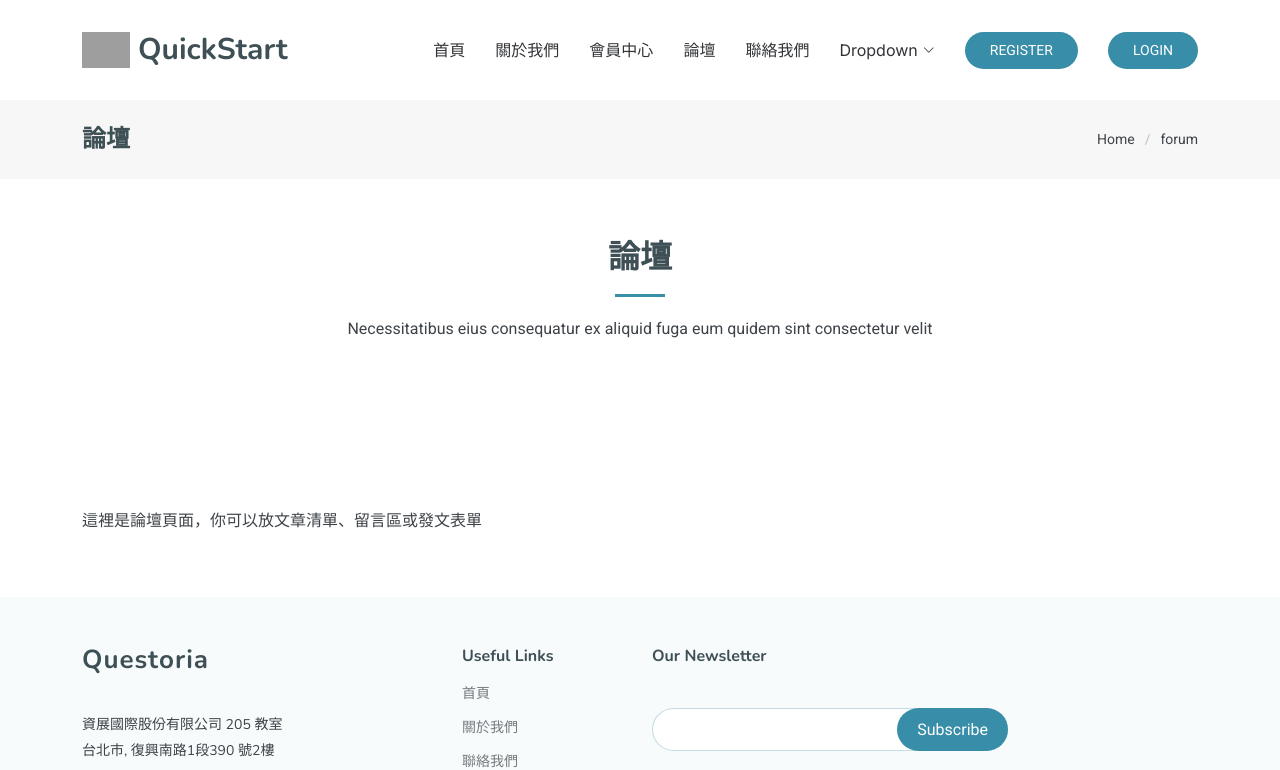
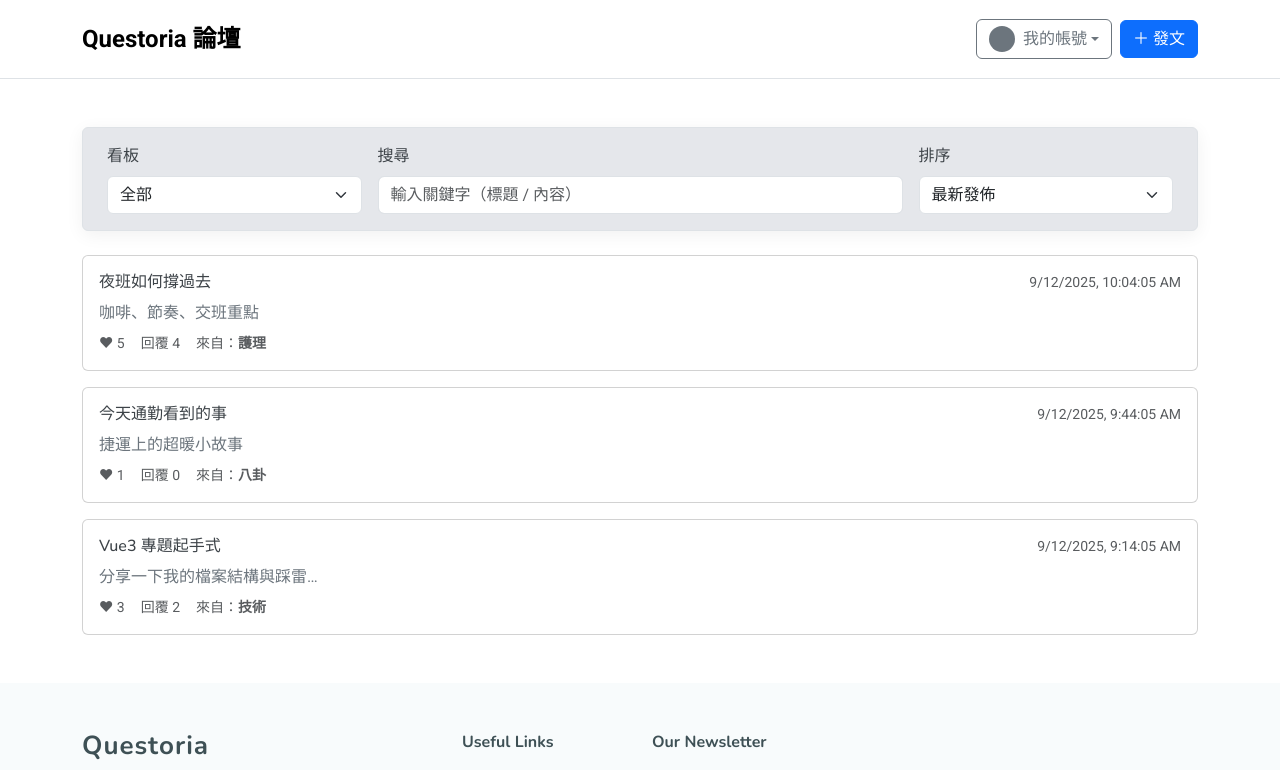
Before and after one commit to AdaCGY/Questoria_social, a Vue app: page /forum in a window 1280 px wide. Shown: the top 770 px of the page. Built offline with nearby package versions, Linux system fonts and the light colour scheme; grey boxes are pictures that could not be loaded.

Commit message:
論壇首頁雛形

```diff
--- /dev/null
+++ b/src/components/HeaderForum.vue
@@ -0,0 +1,70 @@
+<!-- src/components/HeaderForum.vue -->
+<script setup>
+import { RouterLink } from 'vue-router'
+</script>
+
+<template>
+  <nav class="navbar navbar-expand-lg bg-white border-bottom py-3">
+    <div class="container">
+
+      <!-- 左：品牌（導回首頁） -->
+      <RouterLink class="navbar-brand fw-bold d-flex align-items-center" to="/">
+        <!-- 想放圖標可在這裡加 <img> -->
+        <span class="fs-4">Questoria 論壇</span>
+      </RouterLink>
+
+      <button
+        class="navbar-toggler"
+        type="button"
+        data-bs-toggle="collapse"
+        data-bs-target="#forumNav"
+        aria-controls="forumNav"
+        aria-expanded="false"
+        aria-label="Toggle navigation"
+      >
+        <span class="navbar-toggler-icon"></span>
+      </button>
+
+    <!-- 至中選單
+      <div class="collapse navbar-collapse" id="forumNav">
+
+        <ul class="navbar-nav mx-auto mb-2 mb-lg-0">
+          <li class="nav-item"><RouterLink class="nav-link" to="/">首頁</RouterLink></li>
+          <li class="nav-item"><RouterLink class="nav-link" to="/forum">論壇</RouterLink></li>
+        </ul>
+    -->
+
+        <!-- 右：登入後樣式（使用者下拉 + 發文） -->
+        <div class="d-flex align-items-center gap-2">
+          <div class="dropdown">
+            <button
+              class="btn btn-outline-secondary dropdown-toggle d-flex align-items-center"
+              type="button"
+              id="userMenuForum"
+              data-bs-toggle="dropdown"
+              aria-expanded="false"
+            >
+              <span class="rounded-circle me-2 d-inline-block" style="width:26px;height:26px;background:#6c757d;"></span>
+              <span class="d-none d-sm-inline">我的帳號</span>
+            </button>
+            <ul class="dropdown-menu dropdown-menu-end" aria-labelledby="userMenuForum">
+                <li><RouterLink class="dropdown-item" to="/my-posts">我的文章</RouterLink></li>
+                <li><RouterLink class="dropdown-item" to="/favorites">收藏貼文</RouterLink></li>
+                <li><hr class="dropdown-divider" /></li>
+                <li><RouterLink class="dropdown-item text-danger" to="/logout">登出</RouterLink></li>
+            </ul>
+
+          </div>
+
+          <!-- 發文按鈕：帶 compose=1，論壇頁會自動展開發文區 -->
+          <RouterLink class="btn btn-primary" :to="{ path: '/forum', query: { compose: '1' } }">
+            ＋ 發文
+          </RouterLink>
+        </div>
+      </div>
+  </nav>
+</template>
+
+<style scoped>
+.nav-link.active { font-weight: 600; }
+</style>
--- a/src/components/StarterPageComponentQS.vue
+++ b/src/components/StarterPageComponentQS.vue
@@ -1,50 +1,42 @@
+<!-- src/components/StarterPageComponentQS.vue -->
 <script setup>
-    import { useRoute } from 'vue-router'
+import { useRoute } from 'vue-router'
 import { computed } from 'vue'
 
 const route = useRoute()
 
-const pageTitle = computed(() => route.meta.title || 'Starter Page')
-const breadcrumbs = computed(() => route.meta.breadcrumb || ['Home', 'Starter Page'])
+// 主標題：優先 pageTitle，其次 title，再不然顯示 Starter Page
+const pageTitle = computed(() => route.meta.pageTitle ?? route.meta.title ?? 'Starter Page')
+
+// 副標：有設定才顯示，沒有就不渲染
+const pageSubtitle = computed(() => route.meta.pageSubtitle ?? '')
 </script>
 
 <template>
+  <main class="main">
 
-<main class="main">
+    <!-- Page Title
 
-    <!-- Page Title -->
-    <div class="page-title aos-init aos-animate" data-aos="fade">
-      <div class="container d-lg-flex justify-content-between align-items-center">
+    <div class="page-title" data-aos="fade">
+      <div class="container">
         <h1 class="mb-2 mb-lg-0">{{ pageTitle }}</h1>
-        <nav class="breadcrumbs">
-          <ol>
-             <li v-for="(crumb, index) in breadcrumbs" :key="index">
-              {{ crumb }}
-            </li>
-          </ol>
-        </nav>
       </div>
-    </div><!-- End Page Title -->
+    </div>
 
-    <!-- Starter Section Section -->
-    <section id="starter-section" class="starter-section section">
+    -->
 
-      <!-- Section Title -->
-      <div class="container section-title aos-init aos-animate" data-aos="fade-up">
-       <h2>{{ pageTitle }}</h2>
-        <p>Necessitatibus eius consequatur ex aliquid fuga eum quidem sint consectetur velit</p>
-      </div><!-- End Section Title -->
-
-      <div class="container aos-init aos-animate" data-aos="fade-up">
-        <!-- <p>Use this page as a starter for your own custom pages.</p> -->
+    <!-- 下方 Section：有副標才出現 -->
+    <section id="starter-section" class="starter-section section" v-if="pageSubtitle">
+      <div class="container section-title" data-aos="fade-up">
+        <p>{{ pageSubtitle }}</p>
       </div>
-
-    </section><!-- /Starter Section Section -->
-
+      <div class="container" data-aos="fade-up">
+        <!-- 內容區（空白或說明） -->
+      </div>
+    </section>
   </main>
-
 </template>
 
-<style lang="scss" scoped>
-
+<style scoped>
+/* 主標題區 */
 </style>
--- a/src/layouts/QuickStartStarterPage_Layout.vue
+++ b/src/layouts/QuickStartStarterPage_Layout.vue
@@ -1,32 +1,44 @@
+<!-- src/layouts/QuickStartStarterPage_Layout.vue -->
 <script setup>
-import StarterPageComponentQS from '@/components/StarterPageComponentQS.vue';
-import FooterComponentQS from '@/components/FooterComponentQS.vue';
-import HeaderComponentQSStartPage from '@/components/HeaderComponentQSStartPage.vue';
-import { RouterView } from 'vue-router';
+import { onMounted, computed } from 'vue'
+import { RouterView, useRoute } from 'vue-router'
 
+import StarterPageComponentQS from '@/components/StarterPageComponentQS.vue'
+import FooterComponentQS from '@/components/FooterComponentQS.vue'
+import HeaderComponentQSStartPage from '@/components/HeaderComponentQSStartPage.vue'
+import HeaderForum from '@/components/HeaderForum.vue'
 
-import { onMounted } from 'vue';
-// 引入樣式
 onMounted(() => {
   import('@/assets/css/quickStart/main.css')
 })
 
+const route = useRoute()
+
+// 只有當 meta.header 設成 'forum'（大小寫皆可）才使用論壇專用 Header
+const useForumHeader = computed(() => {
+  const h = (route.meta?.header ?? '').toString().toLowerCase()
+  return h === 'forum'
+})
 </script>
 
 <template>
-    <!-- 頁首 -->
-    <HeaderComponentQSStartPage />
+  <!-- Header：依 meta 切換 -->
+  <component :is="useForumHeader ? HeaderForum : HeaderComponentQSStartPage" />
 
-    <StarterPageComponentQS />
-    <RouterView></RouterView>
+  <!-- 頁首版頭（可用 meta.showHero 控制是否顯示；預設顯示） -->
+  <StarterPageComponentQS
+    v-if="route.meta.showHero !== false"
+    :title="route.meta.pageTitle || route.meta.title"
+    :subtitle="route.meta.pageSubtitle || ''"
+    :breadcrumb="route.meta.breadcrumb || []"
+  />
 
+  <!-- 內容 -->
+  <RouterView />
 
-    <!-- 頁尾 -->
-    <FooterComponentQS />
-
-
+  <!-- 頁尾 -->
+  <FooterComponentQS />
 </template>
 
-<style lang="css" scoped>
-
+<style scoped>
 </style>
--- a/src/router.js
+++ b/src/router.js
@@ -55,12 +55,19 @@ const routes = [
     },
 
     {
-        path: "/forum", component: Social, name: "forum", meta: {
-            layout: 'quickStarterPage',
-            title: '論壇',
-            breadcrumb: ['Home', 'forum']
+        path: "/forum",
+        component: Social,
+        name: "forum",
+        meta: {
+          layout: 'quickStarterPage',
+          header: 'Forum',            // ← 只有這頁會套論壇版 header
+          pageTitle: '論壇',
+          breadcrumb: ['Home', 'forum'],
+          showHero: false             // 若不想要上方大白灰區就設 false
         }
     },
+
+
 
 
 
--- a/src/views/social/Social.vue
+++ b/src/views/social/Social.vue
@@ -1,13 +1,138 @@
+<!-- src/views/Social.vue -->
 <script setup>
+import { ref, computed } from 'vue'
+
+// ====== 假資料（測試用）======
+const boards = ref([
+  { id: 'gossip', name: '八卦', desc: '閒聊、日常、吐槽' },
+  { id: 'tech', name: '技術', desc: '前端 / 後端 / DevOps' },
+  { id: 'nursing', name: '護理', desc: '臨床經驗、值班心得' },
+])
+
+const posts = ref([
+  { id: 'p1', boardId: 'tech', title: 'Vue3 專題起手式', content: '分享一下我的檔案結構與踩雷…', createdAt: Date.now() - 1000*60*60, like: 3, replies: 2 },
+  { id: 'p2', boardId: 'gossip', title: '今天通勤看到的事', content: '捷運上的超暖小故事', createdAt: Date.now() - 1000*60*30, like: 1, replies: 0 },
+  { id: 'p3', boardId: 'nursing', title: '夜班如何撐過去', content: '咖啡、節奏、交班重點', createdAt: Date.now() - 1000*60*10, like: 5, replies: 4 },
+])
+
+// ====== UI 狀態 ======
+const selectedBoard = ref('all')
+const search = ref('')
+const sortBy = ref('newest') // newest | likes
+
+// ====== 展示資料（篩選 + 搜尋 + 排序）======
+const filteredSorted = computed(() => {
+  let rows = posts.value.slice()
+
+  if (selectedBoard.value !== 'all') {
+    rows = rows.filter(p => p.boardId === selectedBoard.value)
+  }
+
+  const q = search.value.trim().toLowerCase()
+  if (q) {
+    rows = rows.filter(p =>
+      p.title.toLowerCase().includes(q) ||
+      p.content.toLowerCase().includes(q)
+    )
+  }
+
+  if (sortBy.value === 'likes') {
+    rows.sort((a,b) => (b.like ?? 0) - (a.like ?? 0))
+  } else {
+    rows.sort((a,b) => (b.createdAt ?? 0) - (a.createdAt ?? 0))
+  }
+  return rows
+})
+
+function fmtTime(ts) {
+  try { return new Date(ts).toLocaleString() } catch { return '' }
+}
+
+function boardName(id) {
+  return boards.value.find(b => b.id === id)?.name || id
+}
 </script>
 
 <template>
   <div class="container py-5">
-    <!-- 在這裡開始放你論壇的內容 -->
-    <p>這裡是論壇頁面，你可以放文章清單、留言區或發文表單</p>
+
+    <!-- 篩選列（灰底，與文章同寬 + 內距） -->
+    <div class="filter-bar mb-4">
+      <div class="py-3 px-4">
+        <div class="row g-3 align-items-end">
+          <div class="col-md-3">
+            <label class="form-label">看板</label>
+            <select v-model="selectedBoard" class="form-select">
+              <option value="all">全部</option>
+              <option v-for="b in boards" :key="b.id" :value="b.id">
+                {{ b.name }}（{{ b.id }}）
+              </option>
+            </select>
+          </div>
+          <div class="col-md-6">
+            <label class="form-label">搜尋</label>
+            <input v-model="search" class="form-control" placeholder="輸入關鍵字（標題 / 內容）">
+          </div>
+          <div class="col-md-3">
+            <label class="form-label">排序</label>
+            <select v-model="sortBy" class="form-select">
+              <option value="newest">最新發佈</option>
+              <option value="likes">最多愛心</option>
+            </select>
+          </div>
+        </div>
+      </div>
+    </div>
+
+    <!-- 文章清單 -->
+    <div class="vstack gap-3">
+      <a
+        v-for="p in filteredSorted"
+        :key="p.id"
+        href="#"
+        class="card text-decoration-none text-reset"
+      >
+        <div class="card-body">
+          <div class="d-flex justify-content-between align-items-center">
+            <h2 class="h6 mb-0">{{ p.title }}</h2>
+            <small class="text-muted">{{ fmtTime(p.createdAt) }}</small>
+          </div>
+          <p class="text-secondary mt-2 mb-2 text-truncate">{{ p.content }}</p>
+          <div class="d-flex gap-3 text-muted small">
+            <span>♥ {{ p.like ?? 0 }}</span>
+            <span>回覆 {{ p.replies ?? 0 }}</span>
+            <span>來自：<strong>{{ boardName(p.boardId) }}</strong></span>
+          </div>
+        </div>
+      </a>
+
+      <div v-if="filteredSorted.length === 0" class="text-center text-muted py-5">
+        沒有符合條件的文章。
+      </div>
+    </div>
   </div>
 </template>
 
 <style scoped>
-/* 自己的樣式可以寫在這裡 */
+.text-truncate {
+  overflow: hidden;
+  white-space: nowrap;
+  text-overflow: ellipsis;
+}
+
+/* 滑鼠移上去的卡片高亮效果 */
+.card:hover {
+  background-color: #f8f9fa;
+  border-color: #0d6efd;
+  cursor: pointer;
+  transition: background-color 0.2s, border-color 0.2s;
+}
+
+/* 灰底區塊（同寬 + padding 內距） */
+.filter-bar {
+  background-color: #e5e7eb;
+  box-shadow: 0 4px 18px rgba(0,0,0,.06);
+  border: 1px solid #dee2e6;
+  border-radius: .375rem;
+}
 </style>
```
